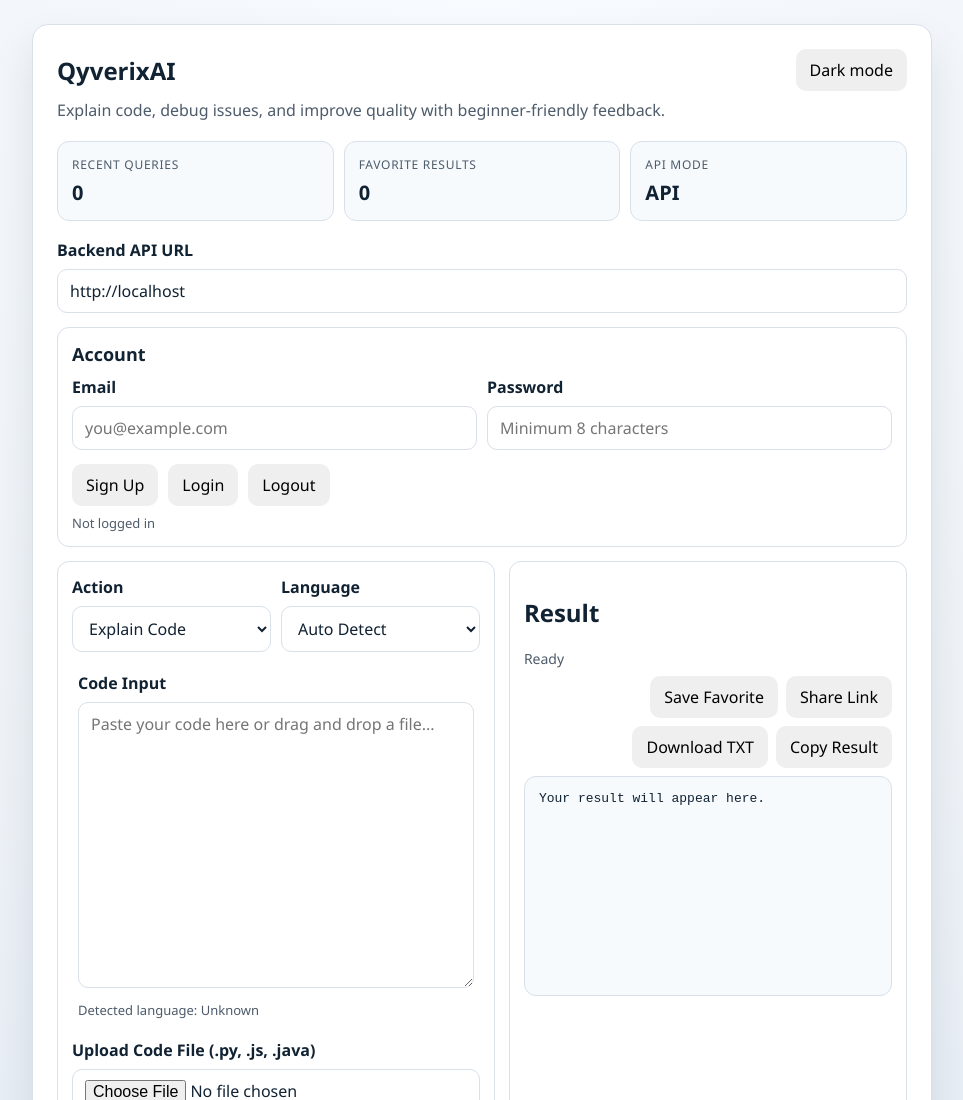
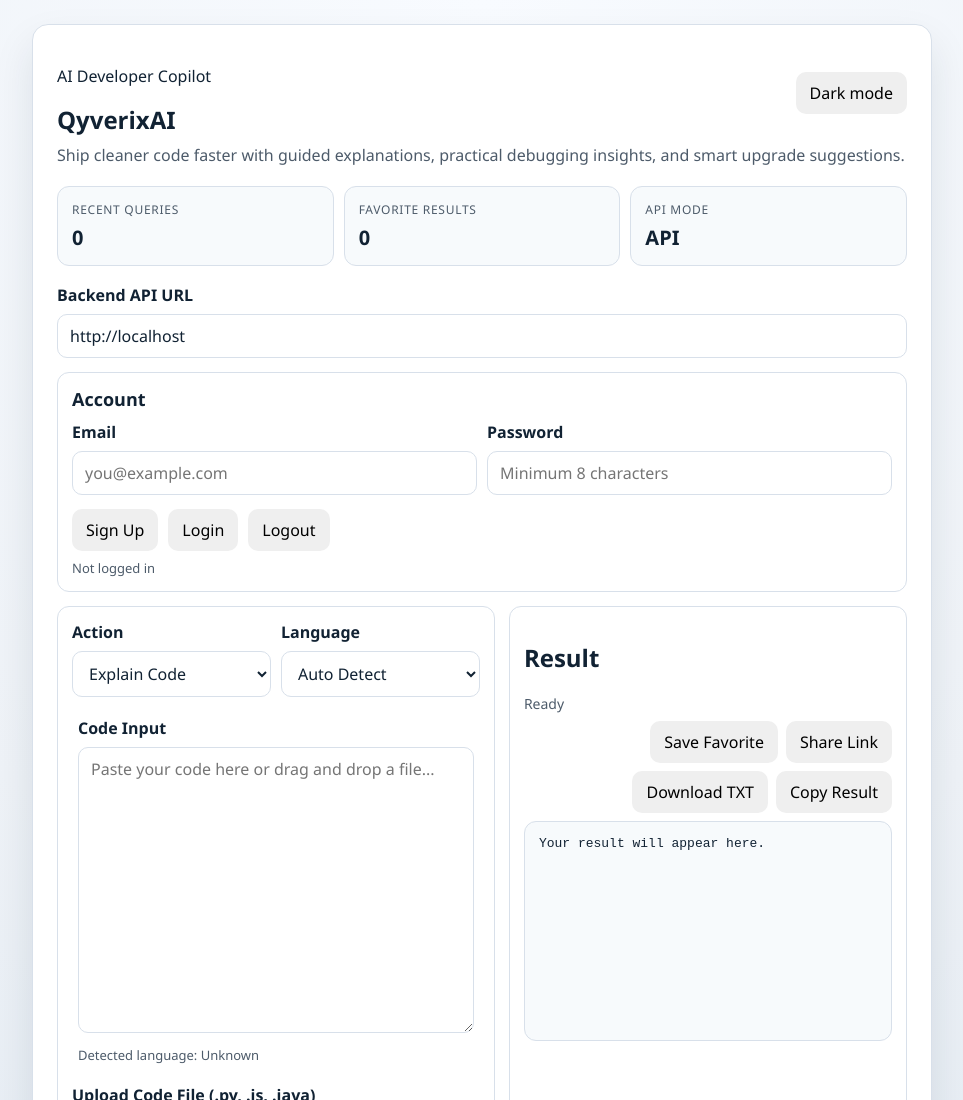
Before and after one commit to imDarshanGK/AI-dev-assistant, a plain HTML site: page frontend/index.html in a window 1280 px wide. Shown: the top 1100 px of the page, without its empty margins (158-1121 px from the left). Drawn offline with Linux system fonts and the light colour scheme.

Commit message:
feat: upgrade qyverixai hero and messaging layout

```diff
--- a/frontend/index.html
+++ b/frontend/index.html
@@ -11,10 +11,13 @@
     <main class="page">
         <section class="card">
             <div class="top-bar">
-                <h1>QyverixAI</h1>
+                <div>
+                    <p class="eyebrow">AI Developer Copilot</p>
+                    <h1>QyverixAI</h1>
+                </div>
                 <button id="theme-toggle" type="button" aria-label="Toggle dark mode">Dark mode</button>
             </div>
-            <p class="subtitle">Explain code, debug issues, and improve quality with beginner-friendly feedback.</p>
+            <p class="subtitle">Ship cleaner code faster with guided explanations, practical debugging insights, and smart upgrade suggestions.</p>
 
             <section class="dashboard-summary">
                 <div class="summary-card">
```
